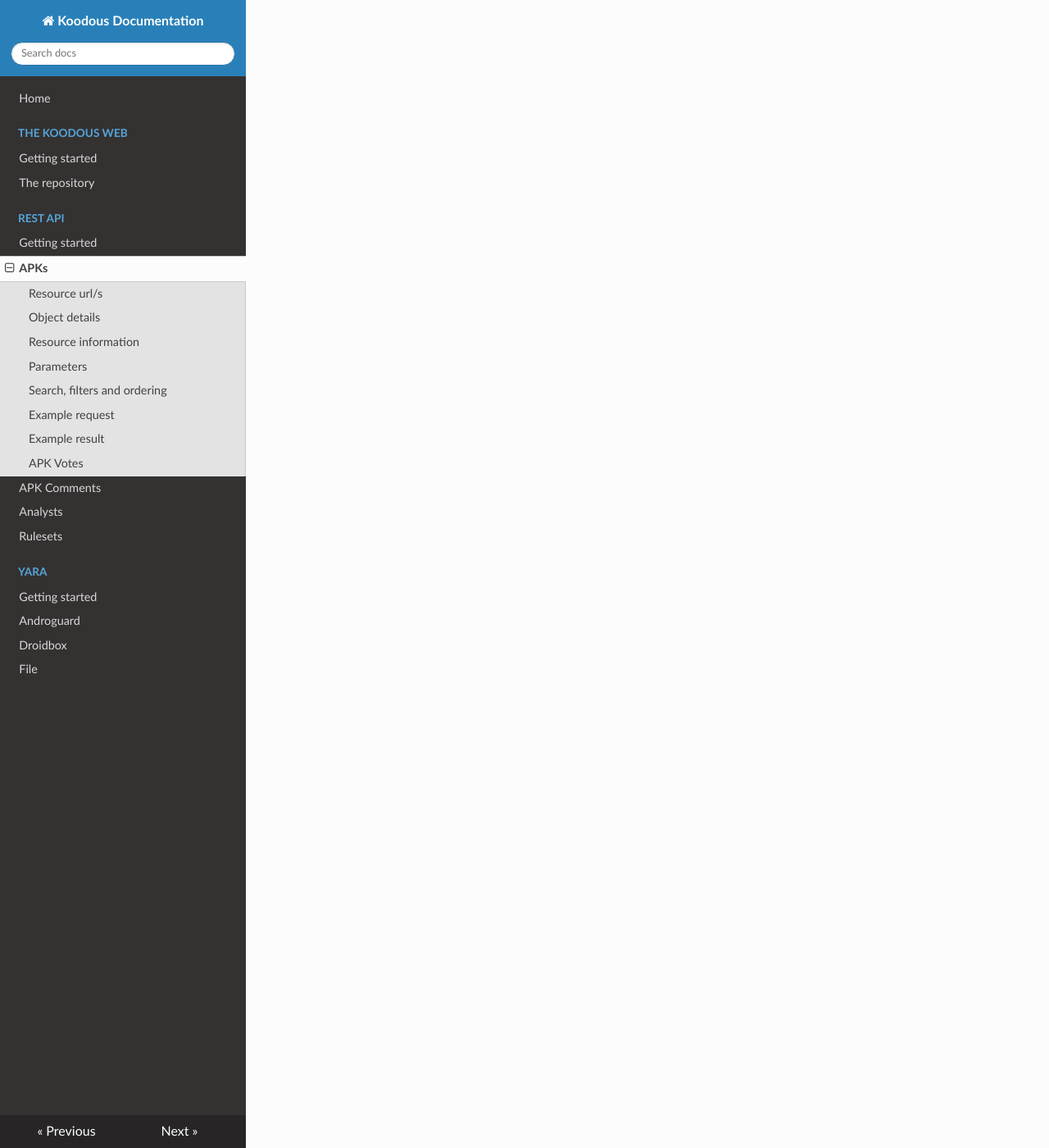
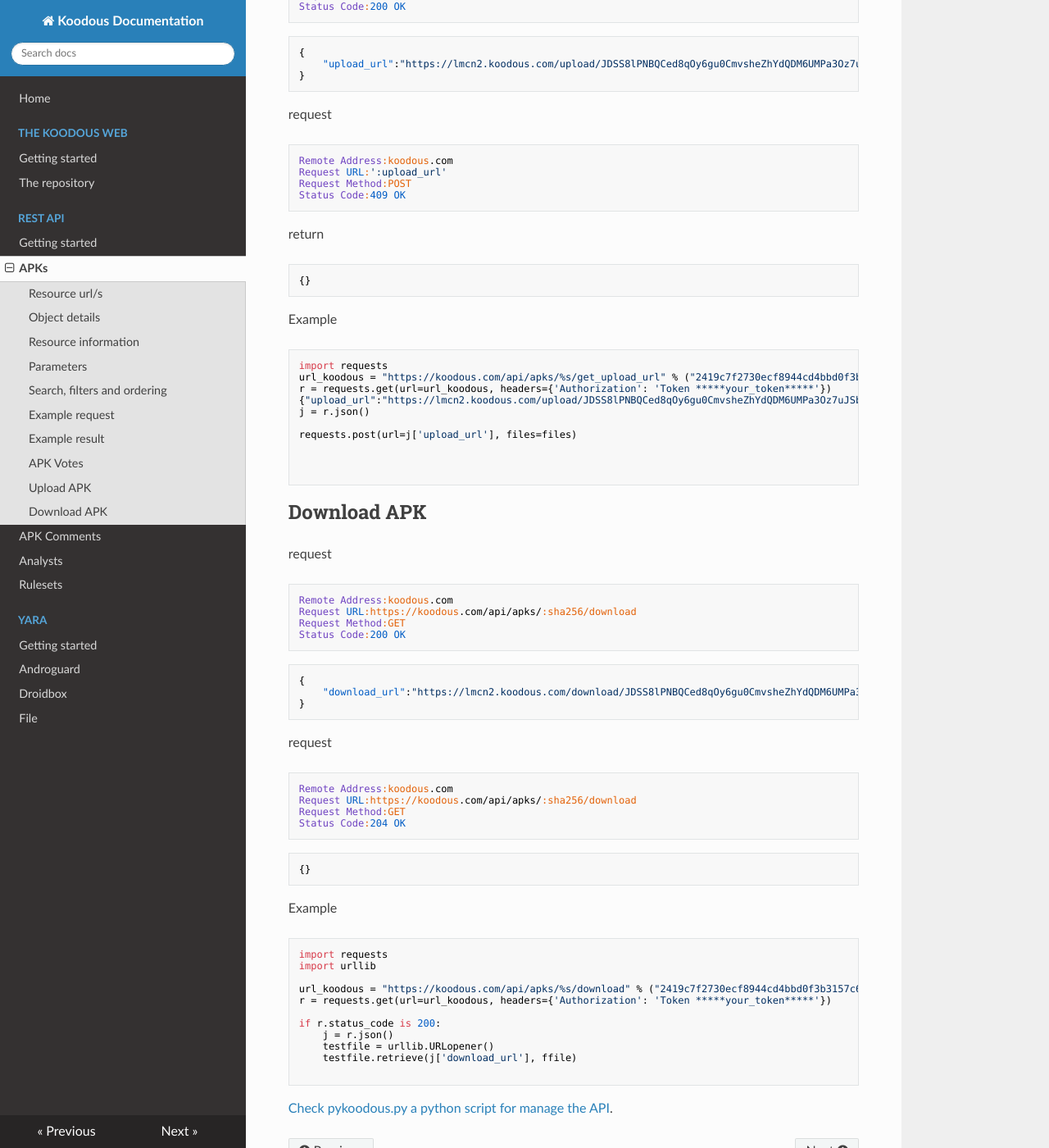
Before and after one commit to Koodous/docs.koodous.com, an MkDocs documentation site: the page built from docs/rest-api/apks.md, in a window 1280 px wide and 1400 px high, scrolled down 2878 px. Shown: the whole window at 82% size. Built offline with MkDocs 1.6.1, drawn with Linux system fonts in a browser that asks for light colours; nearby versions of some CDN libraries; old or Windows-style settings are respelled for this version of MkDocs; some of the changed text lies outside the part shown.

Commit message:
Add upload and download apk

````diff
--- a/docs/rest-api/apks.md
+++ b/docs/rest-api/apks.md
@@ -125,3 +125,83 @@
 ```json
 {kind: "negative"}
 ```
+
+## Upload APK
+request
+```
+Remote Address:koodous.com
+Request URL:https://koodous.com/api/apks/:sha256/get_upload_url
+Request Method:GET
+Status Code:200 OK
+```
+
+```json
+{
+    "upload_url":"https://lmcn2.koodous.com/upload/JDSS8lPNBQCed8qOy6gu0CmvsheZhYdQDM6UMPa3Oz7uJSbCRbdez0c9DKxoXUf7P0dobSZUiB2njx4f3xjX1Sq6pJM4Q0NwuokwL7glirbF3sSR8wG0BA0NmIP3+H8g"
+}
+```
+request
+```
+Remote Address:koodous.com
+Request URL:':upload_url'
+Request Method:POST
+Status Code:409 OK
+```
+return
+```
+{}
+```
+
+Example
+```python
+import requests
+url_koodous = "https://koodous.com/api/apks/%s/get_upload_url" % ("2419c7f2730ecf8944cd4bbd0f3b3157c62f2c3d1f78f6f29e07b4c818c15487")
+r = requests.get(url=url_koodous, headers={'Authorization': 'Token *****your_token*****'})
+{"upload_url":"https://lmcn2.koodous.com/upload/JDSS8lPNBQCed8qOy6gu0CmvsheZhYdQDM6UMPa3Oz7uJSbCRbdez0c9DKxoXUf7P0dobSZUiB2njx4f3xjX1Sq6pJM4Q0NwuokwL7glirbF3sSR8wG0BA0NmIP3+H8g"}
+j = r.json()
+
+requests.post(url=j['upload_url'], files=files)
+
+
+
+```
+## Download APK
+request
+```
+Remote Address:koodous.com
+Request URL:https://koodous.com/api/apks/:sha256/download
+Request Method:GET
+Status Code:200 OK
+```
+
+```json
+{
+    "download_url":"https://lmcn2.koodous.com/download/JDSS8lPNBQCed8qOy6gu0CmvsheZhYdQDM6UMPa3Oz7uJSbCRbdez0c9DKxoXUf7P0dobSZUiB2njx4f3xjX1Sq6pJM4Q0NwuokwL7glirbF3sSR8wG0BA0NmIP3+H8g"
+}
+```
+request
+```
+Remote Address:koodous.com
+Request URL:https://koodous.com/api/apks/:sha256/download
+Request Method:GET
+Status Code:204 OK
+```
+
+```json
+{}
+```
+Example
+```python
+import requests
+import urllib
+
+url_koodous = "https://koodous.com/api/apks/%s/download" % ("2419c7f2730ecf8944cd4bbd0f3b3157c62f2c3d1f78f6f29e07b4c818c15487")
+r = requests.get(url=url_koodous, headers={'Authorization': 'Token *****your_token*****'})
+
+if r.status_code is 200:
+    j = r.json()
+    testfile = urllib.URLopener()
+    testfile.retrieve(j['download_url'], ffile)
+
+```
+[Check pykoodous.py a python script for manage the API](https://github.com/Koodous/Scripts/blob/master/pykoodous.py).
````
